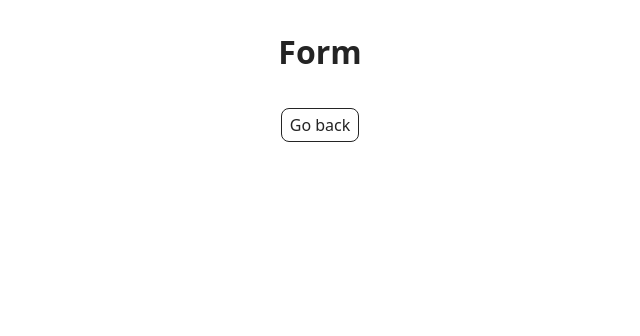
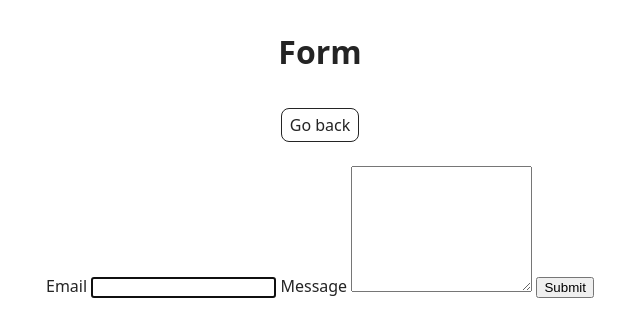
Before and after one commit to RomanSoltan/goit-js-hw-09, a plain HTML site: page 2-form.html in a window 1280 px wide. Shown: the whole page, without its empty margins (320-960 px from the left). Drawn offline with Linux system fonts and the light colour scheme.

Commit message:
Deploying to gh-pages from @ RomanSoltan/goit-js-hw-09@c1d217ee29fb00728d9b06682ee4322e05ea80b0 🚀

```diff
--- a/1-gallery.js
+++ b/1-gallery.js
@@ -8,5 +8,5 @@ import"./assets/modulepreload-polyfill-B5Qt9EMX.js";/* empty css
         />
       </a>
     </li>
-    `).join("")}const r=new t(".gallery a",{captionDelay:250,captions:!0,captionsData:"alt"});r.refresh();
+    `).join("")}new t(".gallery a",{captionDelay:250,captions:!0,captionsData:"alt"});
 //# sourceMappingURL=1-gallery.js.map
--- a/2-form.html
+++ b/2-form.html
@@ -15,6 +15,19 @@
       <div class="container">
         <h1 class="main-title">Form</h1>
         <a class="back-link" href="./index.html">Go back</a>
+
+        <form class="feedback-form" autocomplete="off">
+          <label>
+            Email
+            <input type="email" name="email" autofocus />
+          </label>
+          <label>
+            Message
+            <textarea name="message" rows="8"></textarea>
+          </label>
+          <button type="submit">Submit</button>
+        </form>
+
       </div>
     </main>
 
--- a/2-form.js
+++ b/2-form.js
@@ -1,2 +1,2 @@
-import"./assets/modulepreload-polyfill-B5Qt9EMX.js";/* empty css                      */console.log("Form");
+import"./assets/modulepreload-polyfill-B5Qt9EMX.js";/* empty css                      */const s="feedback-form-state",e={email:"",message:""},a=document.querySelector(".feedback-form"),m=a.querySelector("input"),o=a.querySelector("textarea");a.addEventListener("input",i);a.addEventListener("submit",c);n();function i(t){const{name:l,value:r}=t.target;l==="email"?e.email=r.trim():l==="message"&&(e.message=r.trim()),localStorage.setItem(s,JSON.stringify(e))}function n(){const t=JSON.parse(localStorage.getItem(s));t&&(e.email=t.email||"",e.message=t.message||"",m.value=e.email,o.value=e.message)}function c(t){if(t.preventDefault(),e.email===""||e.message===""){alert("Fill please all fields");return}console.log(e),t.currentTarget.reset(),localStorage.removeItem(s),e.email="",e.message=""}
 //# sourceMappingURL=2-form.js.map
```
Also changed, not shown: 2 other files.
